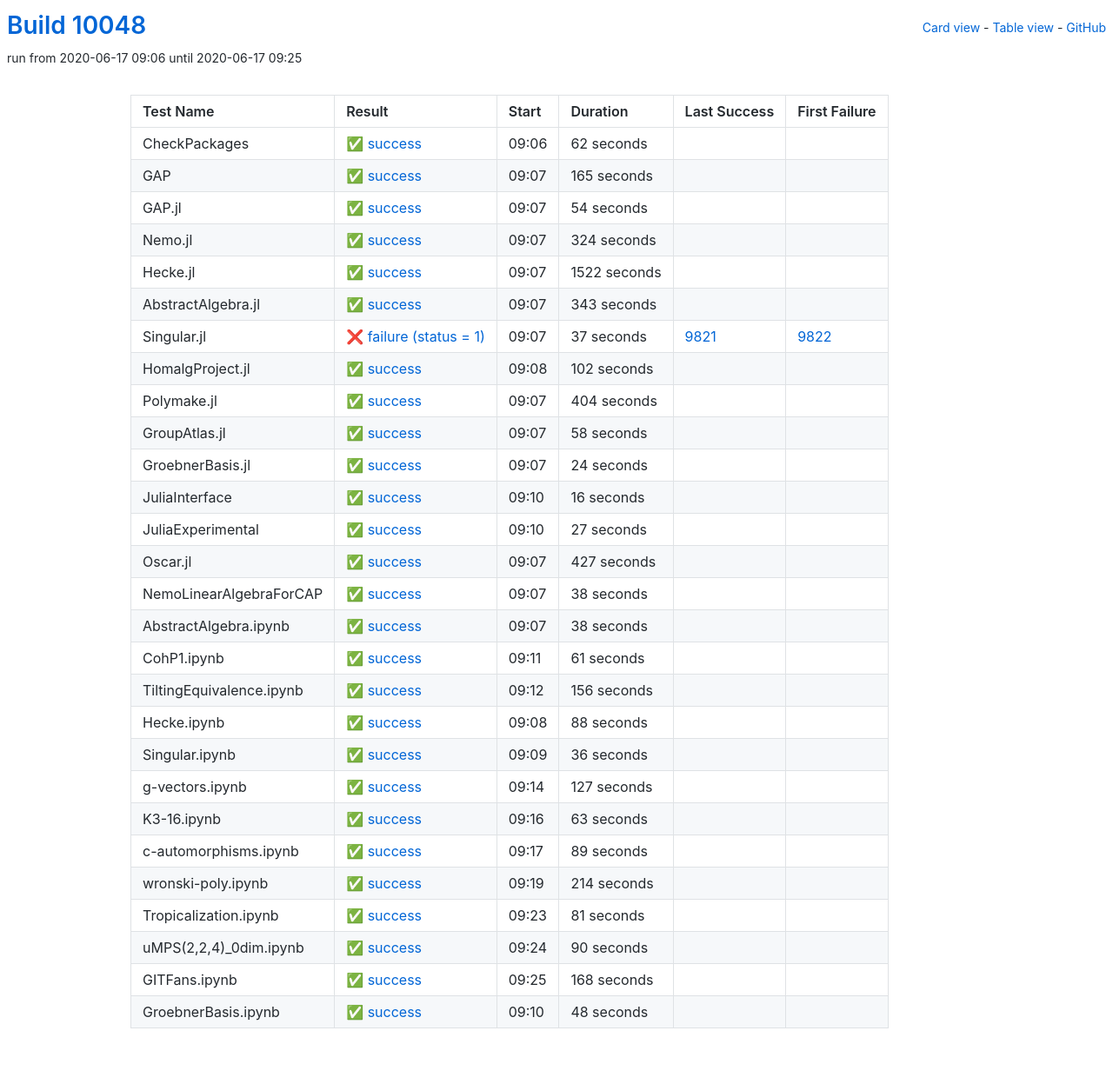
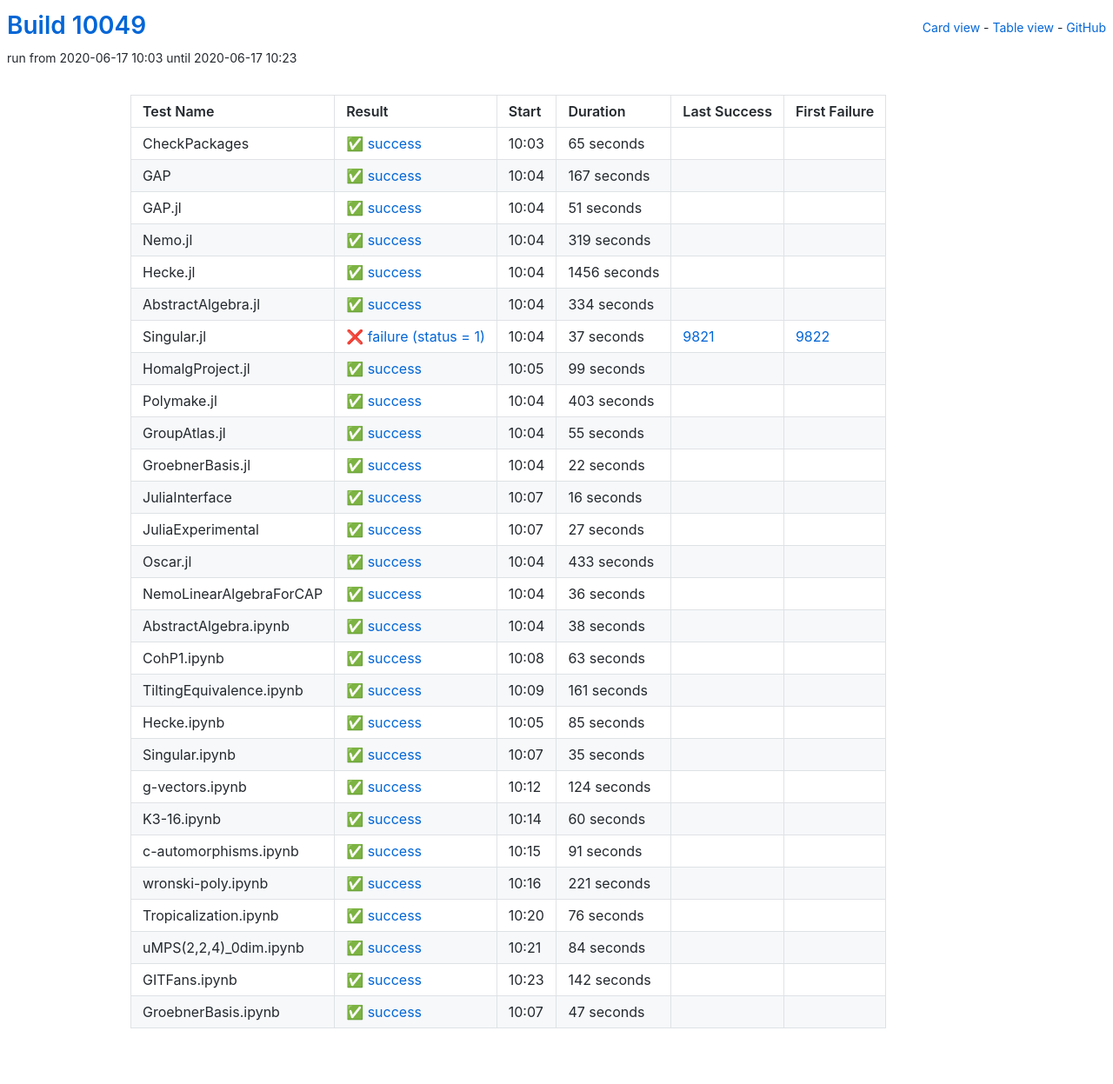
Before and after one commit to oscar-system/oscar-ci-status, a Jekyll site: the page built from table.html, in a window 1280 px wide. Shown: the whole page at 87% size. Built offline with Jekyll 4.4.1, drawn with Linux system fonts in a browser that asks for light colours.

Commit message:
Build #10049

```diff
--- a/_data/ci.yml
+++ b/_data/ci.yml
@@ -1,6 +1,6 @@
 ---
-build: 10048
-build_url: https://oscarci.mathematik.uni-kl.de/job/oscar/10048/
+build: 10049
+build_url: https://oscarci.mathematik.uni-kl.de/job/oscar/10049/
 job: oscar
 organization: oscar-system
 repo: oscar-ci-status
@@ -8,80 +8,80 @@
 tests:
 - name: CheckPackages
   id: checkpackages
-  log: https://oscarci.mathematik.uni-kl.de/job/oscar/10048/artifact/logs/build-10048/CheckPackages.log
-  start: 2020-06-17 09:06
+  log: https://oscarci.mathematik.uni-kl.de/job/oscar/10049/artifact/logs/build-10049/CheckPackages.log
+  start: 2020-06-17 10:03
   success: true
   exitcode: 0
   status: success
-  duration: 62
+  duration: 65
   last_success: false
   last_success_url:
   first_failure: false
   first_failure_url:
 - name: GAP
   id: gap
-  log: https://oscarci.mathematik.uni-kl.de/job/oscar/10048/artifact/logs/build-10048/GAP.log
-  start: 2020-06-17 09:07
+  log: https://oscarci.mathematik.uni-kl.de/job/oscar/10049/artifact/logs/build-10049/GAP.log
+  start: 2020-06-17 10:04
   success: true
   exitcode: 0
   status: success
-  duration: 165
+  duration: 167
   last_success: false
   last_success_url:
   first_failure: false
   first_failure_url:
 - name: GAP.jl
   id: gap-jl
-  log: https://oscarci.mathematik.uni-kl.de/job/oscar/10048/artifact/logs/build-10048/GAP.jl.log
-  start: 2020-06-17 09:07
+  log: https://oscarci.mathematik.uni-kl.de/job/oscar/10049/artifact/logs/build-10049/GAP.jl.log
+  start: 2020-06-17 10:04
   success: true
   exitcode: 0
   status: success
-  duration: 54
+  duration: 51
   last_success: false
   last_success_url:
   first_failure: false
   first_failure_url:
 - name: Nemo.jl
   id: nemo-jl
-  log: https://oscarci.mathematik.uni-kl.de/job/oscar/10048/artifact/logs/build-10048/Nemo.jl.log
-  start: 2020-06-17 09:07
+  log: https://oscarci.mathematik.uni-kl.de/job/oscar/10049/artifact/logs/build-10049/Nemo.jl.log
+  start: 2020-06-17 10:04
   success: true
   exitcode: 0
   status: success
-  duration: 324
+  duration: 319
   last_success: false
   last_success_url:
   first_failure: false
   first_failure_url:
 - name: Hecke.jl
   id: hecke-jl
-  log: https://oscarci.mathematik.uni-kl.de/job/oscar/10048/artifact/logs/build-10048/Hecke.jl.log
-  start: 2020-06-17 09:07
+  log: https://oscarci.mathematik.uni-kl.de/job/oscar/10049/artifact/logs/build-10049/Hecke.jl.log
+  start: 2020-06-17 10:04
   success: true
   exitcode: 0
   status: success
-  duration: 1522
+  duration: 1456
   last_success: false
   last_success_url:
   first_failure: false
   first_failure_url:
 - name: AbstractAlgebra.jl
   id: abstractalgebra-jl
-  log: https://oscarci.mathematik.uni-kl.de/job/oscar/10048/artifact/logs/build-10048/AbstractAlgebra.jl.log
-  start: 2020-06-17 09:07
+  log: https://oscarci.mathematik.uni-kl.de/job/oscar/10049/artifact/logs/build-10049/AbstractAlgebra.jl.log
+  start: 2020-06-17 10:04
   success: true
   exitcode: 0
   status: success
-  duration: 343
+  duration: 334
   last_success: false
   last_success_url:
   first_failure: false
   first_failure_url:
 - name: Singular.jl
   id: singular-jl
-  log: https://oscarci.mathematik.uni-kl.de/job/oscar/10048/artifact/logs/build-10048/Singular.jl.log
-  start: 2020-06-17 09:07
+  log: https://oscarci.mathematik.uni-kl.de/job/oscar/10049/artifact/logs/build-10049/Singular.jl.log
+  start: 2020-06-17 10:04
   success: false
   exitcode: 1
   status: failure
@@ -92,56 +92,56 @@
   first_failure_url: https://oscarci.mathematik.uni-kl.de/job/oscar/9822/
 - name: HomalgProject.jl
   id: homalgproject-jl
-  log: https://oscarci.mathematik.uni-kl.de/job/oscar/10048/artifact/logs/build-10048/HomalgProject.jl.log
-  start: 2020-06-17 09:08
+  log: https://oscarci.mathematik.uni-kl.de/job/oscar/10049/artifact/logs/build-10049/HomalgProject.jl.log
+  start: 2020-06-17 10:05
   success: true
   exitcode: 0
   status: success
-  duration: 102
+  duration: 99
   last_success: false
   last_success_url:
   first_failure: false
   first_failure_url:
 - name: Polymake.jl
   id: polymake-jl
-  log: https://oscarci.mathematik.uni-kl.de/job/oscar/10048/artifact/logs/build-10048/Polymake.jl.log
-  start: 2020-06-17 09:07
+  log: https://oscarci.mathematik.uni-kl.de/job/oscar/10049/artifact/logs/build-10049/Polymake.jl.log
+  start: 2020-06-17 10:04
   success: true
   exitcode: 0
   status: success
-  duration: 404
+  duration: 403
   last_success: false
   last_success_url:
   first_failure: false
   first_failure_url:
 - name: GroupAtlas.jl
   id: groupatlas-jl
-  log: https://oscarci.mathematik.uni-kl.de/job/oscar/10048/artifact/logs/build-10048/GroupAtlas.jl.log
-  start: 2020-06-17 09:07
+  log: https://oscarci.mathematik.uni-kl.de/job/oscar/10049/artifact/logs/build-10049/GroupAtlas.jl.log
+  start: 2020-06-17 10:04
   success: true
   exitcode: 0
   status: success
-  duration: 58
+  duration: 55
   last_success: false
   last_success_url:
   first_failure: false
   first_failure_url:
 - name: GroebnerBasis.jl
   id: groebnerbasis-jl
-  log: https://oscarci.mathematik.uni-kl.de/job/oscar/10048/artifact/logs/build-10048/GroebnerBasis.jl.log
-  start: 2020-06-17 09:07
+  log: https://oscarci.mathematik.uni-kl.de/job/oscar/10049/artifact/logs/build-10049/GroebnerBasis.jl.log
+  start: 2020-06-17 10:04
   success: true
   exitcode: 0
   status: success
-  duration: 24
+  duration: 22
   last_success: false
   last_success_url:
   first_failure: false
   first_failure_url:
 - name: JuliaInterface
   id: juliainterface
-  log: https://oscarci.mathematik.uni-kl.de/job/oscar/10048/artifact/logs/build-10048/JuliaInterface.log
-  start: 2020-06-17 09:10
+  log: https://oscarci.mathematik.uni-kl.de/job/oscar/10049/artifact/logs/build-10049/JuliaInterface.log
+  start: 2020-06-17 10:07
   success: true
   exitcode: 0
   status: success
@@ -152,8 +152,8 @@
   first_failure_url:
 - name: JuliaExperimental
   id: juliaexperimental
-  log: https://oscarci.mathematik.uni-kl.de/job/oscar/10048/artifact/logs/build-10048/JuliaExperimental.log
-  start: 2020-06-17 09:10
+  log: https://oscarci.mathematik.uni-kl.de/job/oscar/10049/artifact/logs/build-10049/JuliaExperimental.log
+  start: 2020-06-17 10:07
   success: true
   exitcode: 0
   status: success
@@ -164,32 +164,32 @@
   first_failure_url:
 - name: Oscar.jl
   id: oscar-jl
-  log: https://oscarci.mathematik.uni-kl.de/job/oscar/10048/artifact/logs/build-10048/Oscar.jl.log
-  start: 2020-06-17 09:07
+  log: https://oscarci.mathematik.uni-kl.de/job/oscar/10049/artifact/logs/build-10049/Oscar.jl.log
+  start: 2020-06-17 10:04
   success: true
   exitcode: 0
   status: success
-  duration: 427
+  duration: 433
   last_success: false
   last_success_url:
   first_failure: false
   first_failure_url:
 - name: NemoLinearAlgebraForCAP
   id: nemolinearalgebraforcap
-  log: https://oscarci.mathematik.uni-kl.de/job/oscar/10048/artifact/logs/build-10048/NemoLinearAlgebraForCAP.log
-  start: 2020-06-17 09:07
+  log: https://oscarci.mathematik.uni-kl.de/job/oscar/10049/artifact/logs/build-10049/NemoLinearAlgebraForCAP.log
+  start: 2020-06-17 10:04
   success: true
   exitcode: 0
   status: success
-  duration: 38
+  duration: 36
   last_success: false
   last_success_url:
   first_failure: false
   first_failure_url:
 - name: AbstractAlgebra.ipynb
   id: abstractalgebra-ipynb
-  log: https://oscarci.mathematik.uni-kl.de/job/oscar/10048/artifact/logs/build-10048/AbstractAlgebra.ipynb.log
-  start: 2020-06-17 09:07
+  log: https://oscarci.mathematik.uni-kl.de/job/oscar/10049/artifact/logs/build-10049/AbstractAlgebra.ipynb.log
+  start: 2020-06-17 10:04
   success: true
   exitcode: 0
   status: success
@@ -200,68 +200,8 @@
   first_failure_url:
 - name: CohP1.ipynb
   id: cohp1-ipynb
-  log: https://oscarci.mathematik.uni-kl.de/job/oscar/10048/artifact/logs/build-10048/CohP1.ipynb.log
-  start: 2020-06-17 09:11
-  success: true
-  exitcode: 0
-  status: success
-  duration: 61
-  last_success: false
-  last_success_url:
-  first_failure: false
-  first_failure_url:
-- name: TiltingEquivalence.ipynb
-  id: tiltingequivalence-ipynb
-  log: https://oscarci.mathematik.uni-kl.de/job/oscar/10048/artifact/logs/build-10048/TiltingEquivalence.ipynb.log
-  start: 2020-06-17 09:12
-  success: true
-  exitcode: 0
-  status: success
-  duration: 156
-  last_success: false
-  last_success_url:
-  first_failure: false
-  first_failure_url:
-- name: Hecke.ipynb
-  id: hecke-ipynb
-  log: https://oscarci.mathematik.uni-kl.de/job/oscar/10048/artifact/logs/build-10048/Hecke.ipynb.log
-  start: 2020-06-17 09:08
-  success: true
-  exitcode: 0
-  status: success
-  duration: 88
-  last_success: false
-  last_success_url:
-  first_failure: false
-  first_failure_url:
-- name: Singular.ipynb
-  id: singular-ipynb
-  log: https://oscarci.mathematik.uni-kl.de/job/oscar/10048/artifact/logs/build-10048/Singular.ipynb.log
-  start: 2020-06-17 09:09
-  success: true
-  exitcode: 0
-  status: success
-  duration: 36
-  last_success: false
-  last_success_url:
-  first_failure: false
-  first_failure_url:
-- name: g-vectors.ipynb
-  id: g-vectors-ipynb
-  log: https://oscarci.mathematik.uni-kl.de/job/oscar/10048/artifact/logs/build-10048/g-vectors.ipynb.log
-  start: 2020-06-17 09:14
-  success: true
-  exitcode: 0
-  status: success
-  duration: 127
-  last_success: false
-  last_success_url:
-  first_failure: false
-  first_failure_url:
-- name: K3-16.ipynb
-  id: k3-16-ipynb
-  log: https://oscarci.mathematik.uni-kl.de/job/oscar/10048/artifact/logs/build-10048/K3-16.ipynb.log
-  start: 2020-06-17 09:16
+  log: https://oscarci.mathematik.uni-kl.de/job/oscar/10049/artifact/logs/build-10049/CohP1.ipynb.log
+  start: 2020-06-17 10:08
   success: true
   exitcode: 0
   status: success
@@ -270,74 +210,134 @@
   last_success_url:
   first_failure: false
   first_failure_url:
-- name: c-automorphisms.ipynb
-  id: c-automorphisms-ipynb
-  log: https://oscarci.mathematik.uni-kl.de/job/oscar/10048/artifact/logs/build-10048/c-automorphisms.ipynb.log
-  start: 2020-06-17 09:17
+- name: TiltingEquivalence.ipynb
+  id: tiltingequivalence-ipynb
+  log: https://oscarci.mathematik.uni-kl.de/job/oscar/10049/artifact/logs/build-10049/TiltingEquivalence.ipynb.log
+  start: 2020-06-17 10:09
   success: true
   exitcode: 0
   status: success
-  duration: 89
+  duration: 161
+  last_success: false
+  last_success_url:
+  first_failure: false
+  first_failure_url:
+- name: Hecke.ipynb
+  id: hecke-ipynb
+  log: https://oscarci.mathematik.uni-kl.de/job/oscar/10049/artifact/logs/build-10049/Hecke.ipynb.log
+  start: 2020-06-17 10:05
+  success: true
+  exitcode: 0
+  status: success
+  duration: 85
+  last_success: false
+  last_success_url:
+  first_failure: false
+  first_failure_url:
+- name: Singular.ipynb
+  id: singular-ipynb
+  log: https://oscarci.mathematik.uni-kl.de/job/oscar/10049/artifact/logs/build-10049/Singular.ipynb.log
+  start: 2020-06-17 10:07
+  success: true
+  exitcode: 0
+  status: success
+  duration: 35
+  last_success: false
+  last_success_url:
+  first_failure: false
+  first_failure_url:
+- name: g-vectors.ipynb
+  id: g-vectors-ipynb
+  log: https://oscarci.mathematik.uni-kl.de/job/oscar/10049/artifact/logs/build-10049/g-vectors.ipynb.log
+  start: 2020-06-17 10:12
+  success: true
+  exitcode: 0
+  status: success
+  duration: 124
+  last_success: false
+  last_success_url:
+  first_failure: false
+  first_failure_url:
+- name: K3-16.ipynb
+  id: k3-16-ipynb
+  log: https://oscarci.mathematik.uni-kl.de/job/oscar/10049/artifact/logs/build-10049/K3-16.ipynb.log
+  start: 2020-06-17 10:14
+  success: true
+  exitcode: 0
+  status: success
+  duration: 60
+  last_success: false
+  last_success_url:
+  first_failure: false
+  first_failure_url:
+- name: c-automorphisms.ipynb
+  id: c-automorphisms-ipynb
+  log: https://oscarci.mathematik.uni-kl.de/job/oscar/10049/artifact/logs/build-10049/c-automorphisms.ipynb.log
+  start: 2020-06-17 10:15
+  success: true
+  exitcode: 0
+  status: success
+  duration: 91
   last_success: false
   last_success_url:
   first_failure: false
   first_failure_url:
 - name: wronski-poly.ipynb
   id: wronski-poly-ipynb
-  log: https://oscarci.mathematik.uni-kl.de/job/oscar/10048/artifact/logs/build-10048/wronski-poly.ipynb.log
-  start: 2020-06-17 09:19
+  log: https://oscarci.mathematik.uni-kl.de/job/oscar/10049/artifact/logs/build-10049/wronski-poly.ipynb.log
+  start: 2020-06-17 10:16
   success: true
   exitcode: 0
   status: success
-  duration: 214
+  duration: 221
   last_success: false
   last_success_url:
   first_failure: false
   first_failure_url:
 - name: Tropicalization.ipynb
   id: tropicalization-ipynb
-  log: https://oscarci.mathematik.uni-kl.de/job/oscar/10048/artifact/logs/build-10048/Tropicalization.ipynb.log
-  start: 2020-06-17 09:23
+  log: https://oscarci.mathematik.uni-kl.de/job/oscar/10049/artifact/logs/build-10049/Tropicalization.ipynb.log
+  start: 2020-06-17 10:20
   success: true
   exitcode: 0
   status: success
-  duration: 81
+  duration: 76
   last_success: false
   last_success_url:
   first_failure: false
   first_failure_url:
 - name: uMPS(2,2,4)_0dim.ipynb
   id: umps-2-2-4-0dim-ipynb
-  log: https://oscarci.mathematik.uni-kl.de/job/oscar/10048/artifact/logs/build-10048/uMPS-2-2-4-_0dim.ipynb.log
-  start: 2020-06-17 09:24
+  log: https://oscarci.mathematik.uni-kl.de/job/oscar/10049/artifact/logs/build-10049/uMPS-2-2-4-_0dim.ipynb.log
+  start: 2020-06-17 10:21
   success: true
   exitcode: 0
   status: success
-  duration: 90
+  duration: 84
   last_success: false
   last_success_url:
   first_failure: false
   first_failure_url:
 - name: GITFans.ipynb
   id: gitfans-ipynb
-  log: https://oscarci.mathematik.uni-kl.de/job/oscar/10048/artifact/logs/build-10048/GITFans.ipynb.log
-  start: 2020-06-17 09:25
+  log: https://oscarci.mathematik.uni-kl.de/job/oscar/10049/artifact/logs/build-10049/GITFans.ipynb.log
+  start: 2020-06-17 10:23
   success: true
   exitcode: 0
   status: success
-  duration: 168
+  duration: 142
   last_success: false
   last_success_url:
   first_failure: false
   first_failure_url:
 - name: GroebnerBasis.ipynb
   id: groebnerbasis-ipynb
-  log: https://oscarci.mathematik.uni-kl.de/job/oscar/10048/artifact/logs/build-10048/GroebnerBasis.ipynb.log
-  start: 2020-06-17 09:10
+  log: https://oscarci.mathematik.uni-kl.de/job/oscar/10049/artifact/logs/build-10049/GroebnerBasis.ipynb.log
+  start: 2020-06-17 10:07
   success: true
   exitcode: 0
   status: success
-  duration: 48
+  duration: 47
   last_success: false
   last_success_url:
   first_failure: false
```
Also changed, not shown: README.md.
